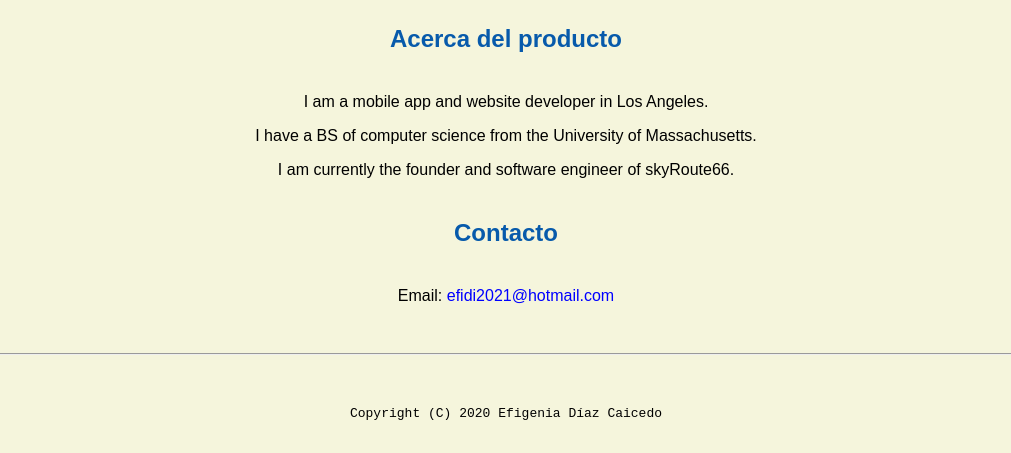
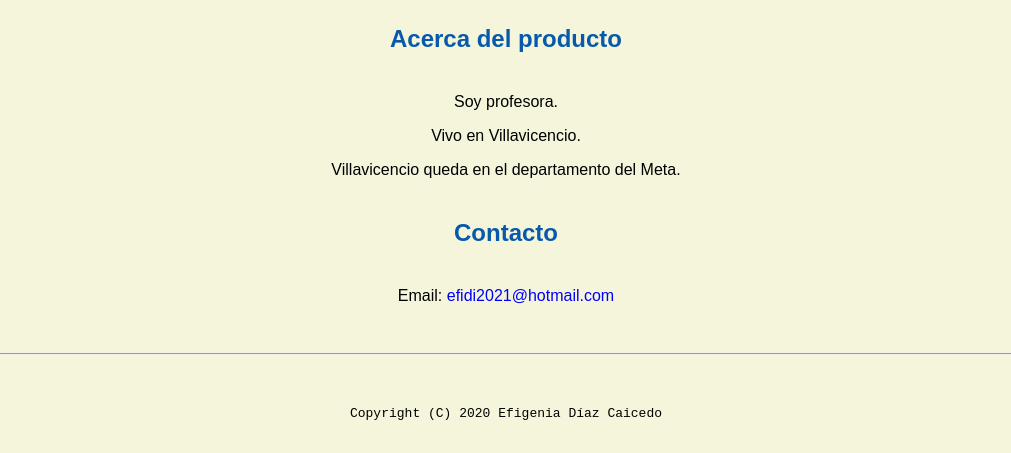
Before and after one commit to efidi2020/efidi2020.github.io, a plain HTML site: page index.html in a window 1280 px wide. Shown: the part 595-1048 px from the top of the page, without its empty margins (134-1145 px from the left). Drawn offline with Linux system fonts and the light colour scheme.

Commit message:
Update index.html

```diff
--- a/index.html
+++ b/index.html
@@ -26,15 +26,17 @@
   <h2>Acerca del producto</h2>
 
   <!-- Son líneas de párrafo, donde cada una está abre con una p y cierra con la misma. La p significa párrafo y aquí va información relacionada con el producto. -->
-  <p>I am a mobile app and website developer in Los Angeles.</p> <!-- where do you live? -->
-  <p>I have a BS of computer science from the University of Massachusetts.</p> <!-- Where studying/studied? -->
-  <p>I am currently the founder and software engineer of skyRoute66.</p> <!-- current job or current school year? -->
+  <p>Soy profesora.</p>
+  <p>Vivo en Villavicencio.</p>
+  <p>Villavicencio queda en el departamento del Meta.</p>
+
+  <!—Usted puede agregar más líneas conforme lo requiera, o incluso trabajar en una sola línea. El párrafo pasará a la nueva línea automáticamente. -->
 
 
   <h2>Contacto</h2>
 
   <!-- debe cambiar el correo en las dos partes por donde darían información acerca del producto! -->
-  <p>Email: <a href="mailto:efidi2021@hotmail.com" target="_blank">efidi2021@hotmail.com</a></p>
+  <p>Email: <a ref="mailto:efidi2021@hotmail.com" target="_blank">efidi2021@hotmail.com</a></p>
 
   <!-- No ponga información personal en la página. -->
 </body>
```
